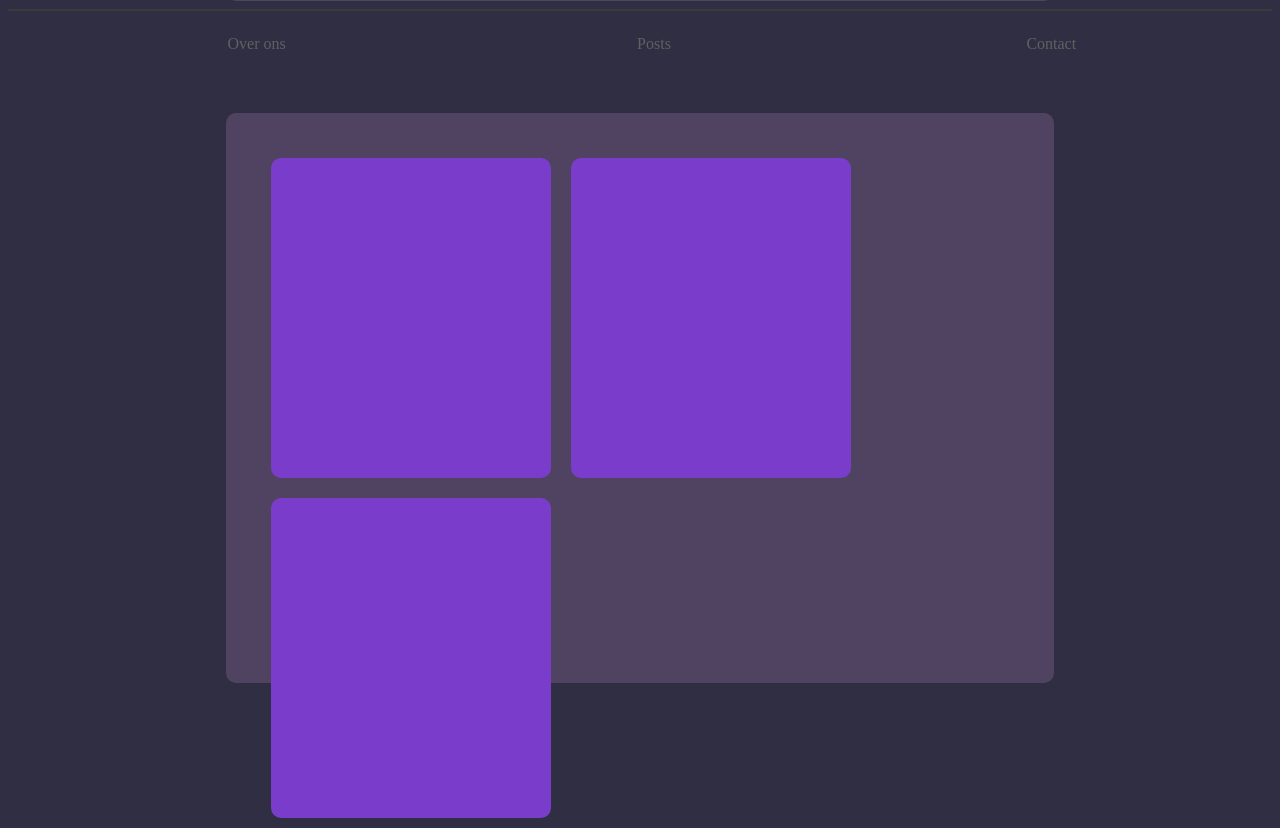
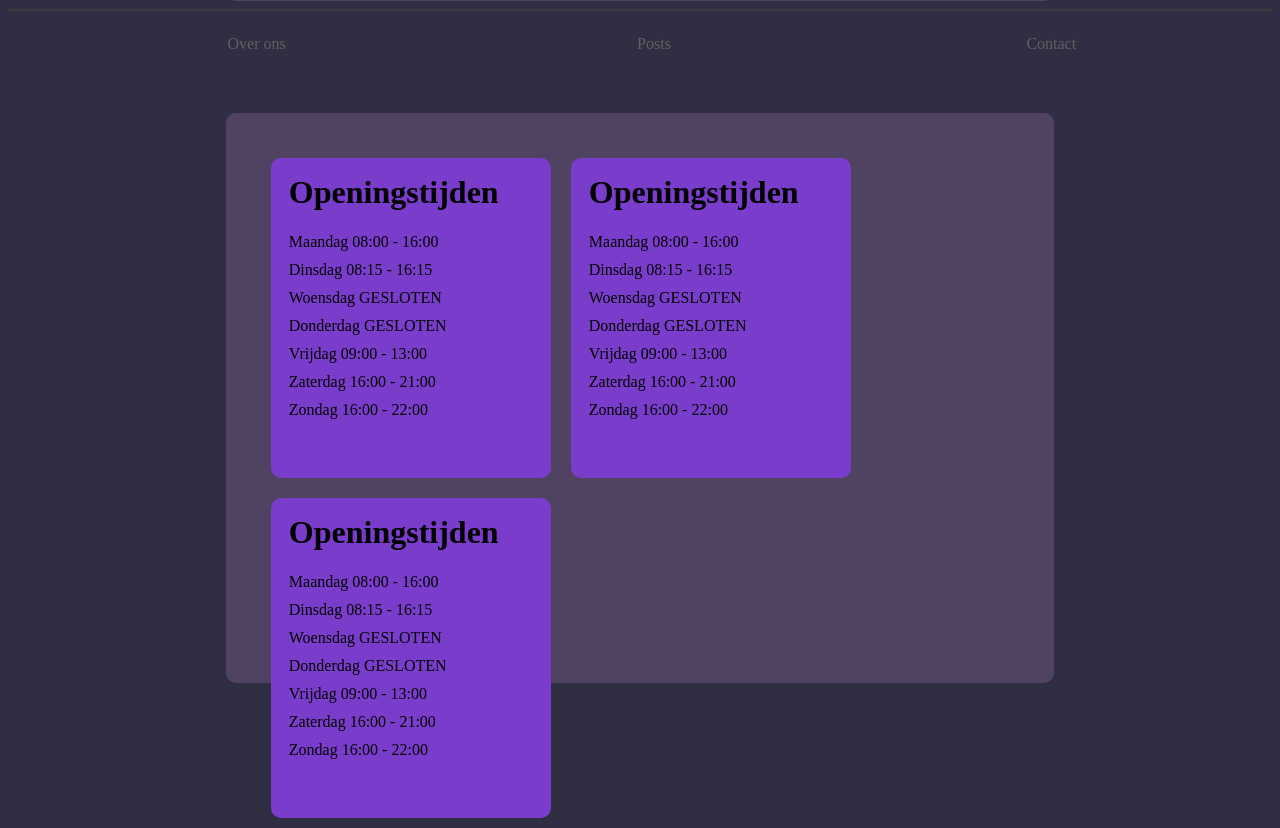
Before and after one commit to hetgameboekje/TatooLon, a PHP site: page /Front-end/ in a window 1280 px wide. Shown: the part 649-1477 px from the top of the page. Run offline with PHP 8.4, Linux system fonts and the light colour scheme.

Commit message:
added lists

```diff
--- a/Front-end/assets/css/index.css
+++ b/Front-end/assets/css/index.css
@@ -30,7 +30,9 @@
     border-width: 25px;
     float:left;
     position: inherit;
+
 }
+
 
 .profileIMG {
     clip-path: circle(50% at 50% 50%);
@@ -108,3 +110,17 @@
     display: inline-block;
 
   }
+  .Small-box li {
+    position:relative;
+    list-style-type:none;
+    text-align: left;
+    width: 100%;
+    margin:10px;
+    float:none;
+    right:45%;
+    top:-40px;
+  }
+  .Small-box ul{
+    position: relative;
+    margin:5px;
+  }
--- a/Front-end/index.php
+++ b/Front-end/index.php
@@ -44,10 +44,91 @@
     </ul>
 
     <div class="Big-box" style="margin-top:102px;">
-    <div class="Small-box"></div>
-    <div class="Small-box"></div>
+    <div class="Small-box">
+        <ul>
+            <li>
+                <h1>Openingstijden</h1>
+            </li>
+            <li>
+                Maandag 08:00 - 16:00
+            </li>
+            <li>
+                Dinsdag 08:15 - 16:15
+            </li>
+            <li>
+                Woensdag GESLOTEN
+            </li>
+            <li>
+                Donderdag GESLOTEN
+            </li>
+            <li>
+                Vrijdag 09:00 - 13:00
+            </li>
+            <li>
+                Zaterdag 16:00 - 21:00
+            </li>
+            <li>
+                Zondag 16:00 - 22:00
+            </li>
+        </ul>
+    </div>
+    <div class="Small-box">
+    <ul>
+            <li>
+                <h1>Openingstijden</h1>
+            </li>
+            <li>
+                Maandag 08:00 - 16:00
+            </li>
+            <li>
+                Dinsdag 08:15 - 16:15
+            </li>
+            <li>
+                Woensdag GESLOTEN
+            </li>
+            <li>
+                Donderdag GESLOTEN
+            </li>
+            <li>
+                Vrijdag 09:00 - 13:00
+            </li>
+            <li>
+                Zaterdag 16:00 - 21:00
+            </li>
+            <li>
+                Zondag 16:00 - 22:00
+            </li>
+        </ul>
 
-    <div class="Small-box"></div>
+    </div>
+
+    <div class="Small-box">        <ul>
+            <li>
+                <h1>Openingstijden</h1>
+            </li>
+            <li>
+                Maandag 08:00 - 16:00
+            </li>
+            <li>
+                Dinsdag 08:15 - 16:15
+            </li>
+            <li>
+                Woensdag GESLOTEN
+            </li>
+            <li>
+                Donderdag GESLOTEN
+            </li>
+            <li>
+                Vrijdag 09:00 - 13:00
+            </li>
+            <li>
+                Zaterdag 16:00 - 21:00
+            </li>
+            <li>
+                Zondag 16:00 - 22:00
+            </li>
+        </ul></div>
+
 
 
 </div>
```
